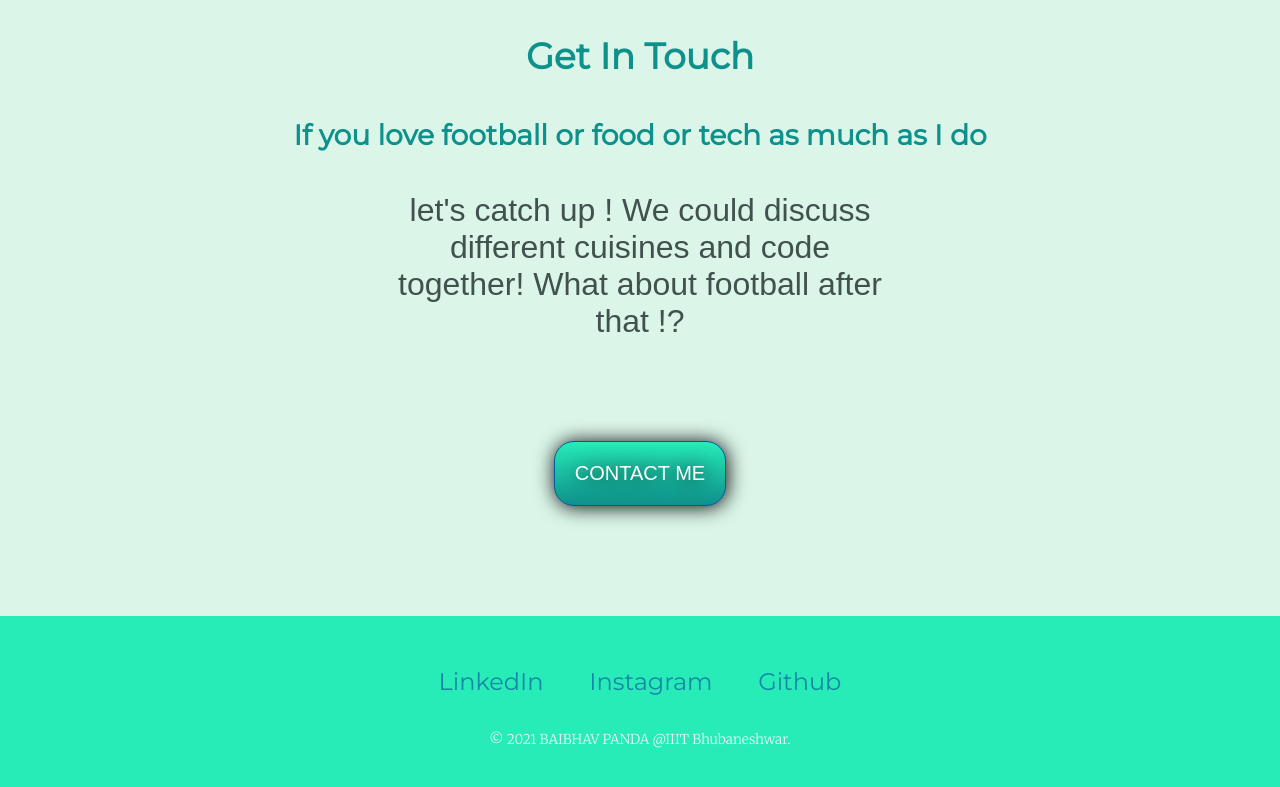
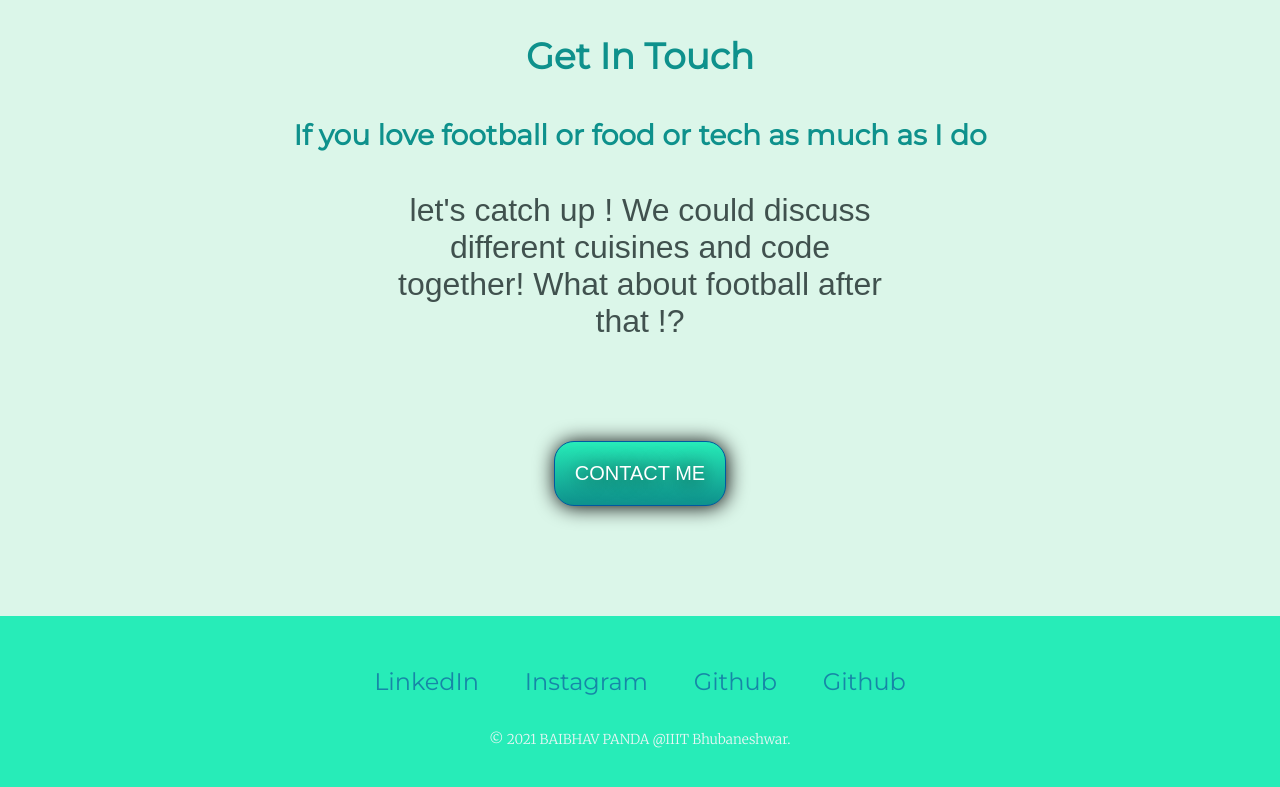
Before and after one commit to baibhav0305/Panda-Site, a plain HTML site: page index.html in a window 1280 px wide. Shown: the part 2682-3469 px from the top of the page. Drawn offline with Linux system fonts and the light colour scheme; a web font is replaced by a local one.

Commit message:
add social link

```diff
--- a/index.html
+++ b/index.html
@@ -60,6 +60,7 @@
     <a class="footer-link" href="https://www.linkedin.com/in/baibhav-kumar-panda-64908a1bb/">LinkedIn</a>
     <a class="footer-link" href="https://www.instagram.com/_its_.baibhav._/">Instagram</a>
     <a class="footer-link" href="https://github.com/baibhav0305">Github</a>
+    <a class="footer-link" href="https://twitter.com/baibhav0305">Github</a>
     <p class="copyright">© 2021 BAIBHAV PANDA @IIIT Bhubaneshwar.</p>
   </div>
 </body>
```
